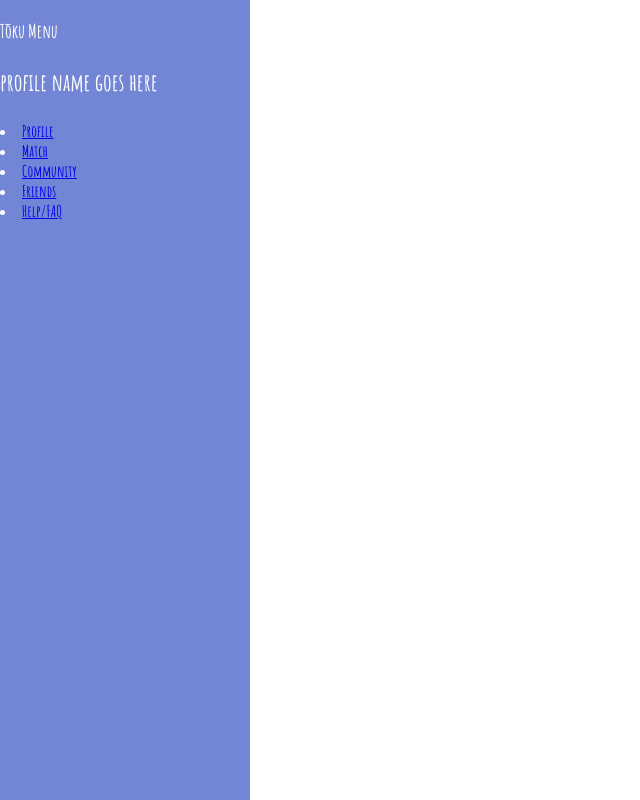
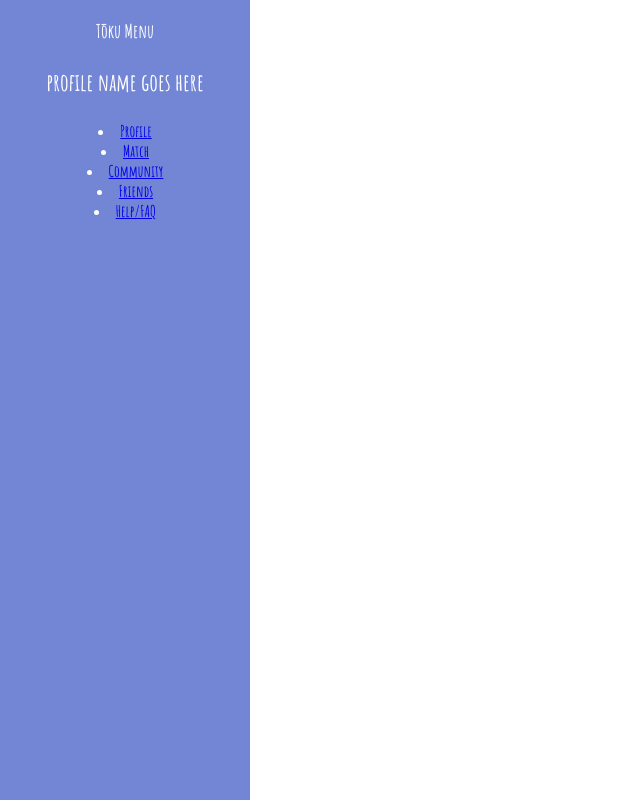
Before and after one commit to nathanzzhang/TokuApp, a Python web app: template backend/templates/base.html in a window 1280 px wide. Shown: the whole page, without its empty margins (0-640 px from the left). Run offline with Jinja, Linux system fonts and the light colour scheme; the template is opened without the code that fills it, so the values that code supplies are empty; some libraries are stand-ins or nearby versions.

```diff
--- a/backend/app.py
+++ b/backend/app.py
@@ -118,6 +118,7 @@ def match():
     db.session.add(new_user)
     db.session.commit()
     return redirect(url_for("/friends", match=match)), 200
+<<<<<<< HEAD
 
 @app.route("/users", methods=["GET"])
 def get_users():
@@ -130,6 +131,8 @@ def get_users():
     """
     users = models.User.query.all()
     return jsonify([user.to_dict() for user in users])
+=======
+>>>>>>> d48c0e1... base debugging button
 
 if __name__ == '__main__':
     app.run(host="0.0.0.0", port=5000, debug=True)
--- a/backend/static/base.css
+++ b/backend/static/base.css
@@ -5,6 +5,7 @@
 
 #sidebar {
     width: 250px;
+    text-align: center;
     position: fixed;
     top: 0;
     left: 0;
--- a/backend/static/script.js
+++ b/backend/static/script.js
@@ -17,7 +17,6 @@ $(document).ready(function() {
             window.location.reload();
         }
     });
-
     $("#sidebar").mCustomScrollbar({
         theme: "minimal"
     });
--- a/backend/templates/base.html
+++ b/backend/templates/base.html
@@ -6,7 +6,6 @@
   <title>Tōku App</title>
   <link rel="stylesheet" href="../static/base.css">
   <link rel="stylesheet" href="../static/main.css">
-  <link rel="stylesheet" href="https://cdnjs.cloudflare.com/ajax/libs/malihu-custom-scrollbar-plugin/3.1.5/jquery.mCustomScrollbar.min.css">
   <script src="https://code.jquery.com/jquery-3.5.1.min.js"></script>
   <script src="../static/script.js"></script>
   {%block head %}{% endblock %}
@@ -43,12 +42,10 @@
             <div class="container-fluid">
                 <button type="button" id="sidebarCollapse" class="btn btn-info">
                     <i class="fas fa-align-left"></i>
-                    <span>Navigation Menu</span>
+                    <span>Toggle Sidebar</span>
                 </button>
             </div>
         </nav>
-      {% block content %}{% endblock %}
-      {%block body %} {% endblock %}
       </div>
     </div>
     <!-- jQuery CDN - Slim version (=without AJAX) -->
@@ -59,5 +56,7 @@
     <script src="https://stackpath.bootstrapcdn.com/bootstrap/4.1.0/js/bootstrap.min.js" integrity="sha384-uefMccjFJAIv6A+rW+L4AHf99KvxDjWSu1z9VI8SKNVmz4sk7buKt/6v9KI65qnm" crossorigin="anonymous"></script>
     <!-- jQuery Custom Scroller CDN -->
     <script src="https://cdnjs.cloudflare.com/ajax/libs/malihu-custom-scrollbar-plugin/3.1.5/jquery.mCustomScrollbar.concat.min.js"></script>
+    {% block content %}{% endblock %}
+      {%block body %} {% endblock %}
   </body>
 </html>
```
